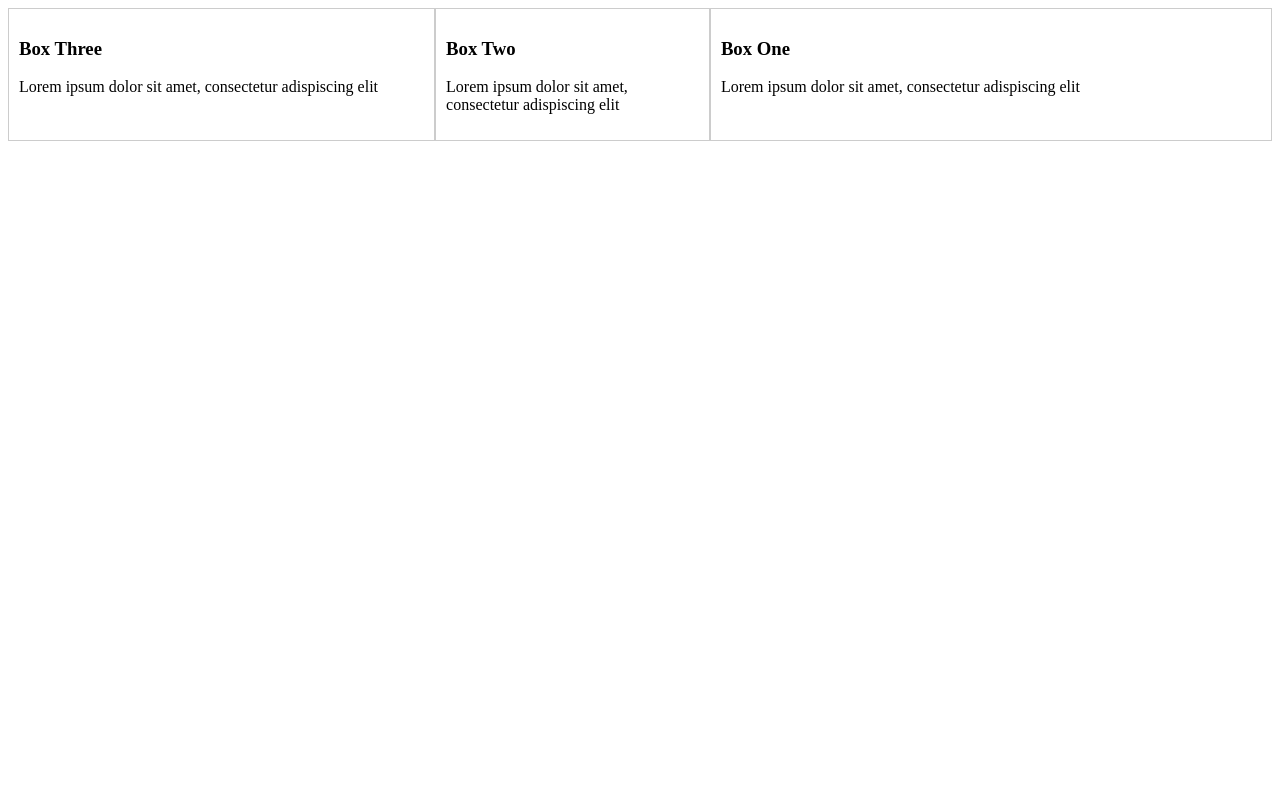
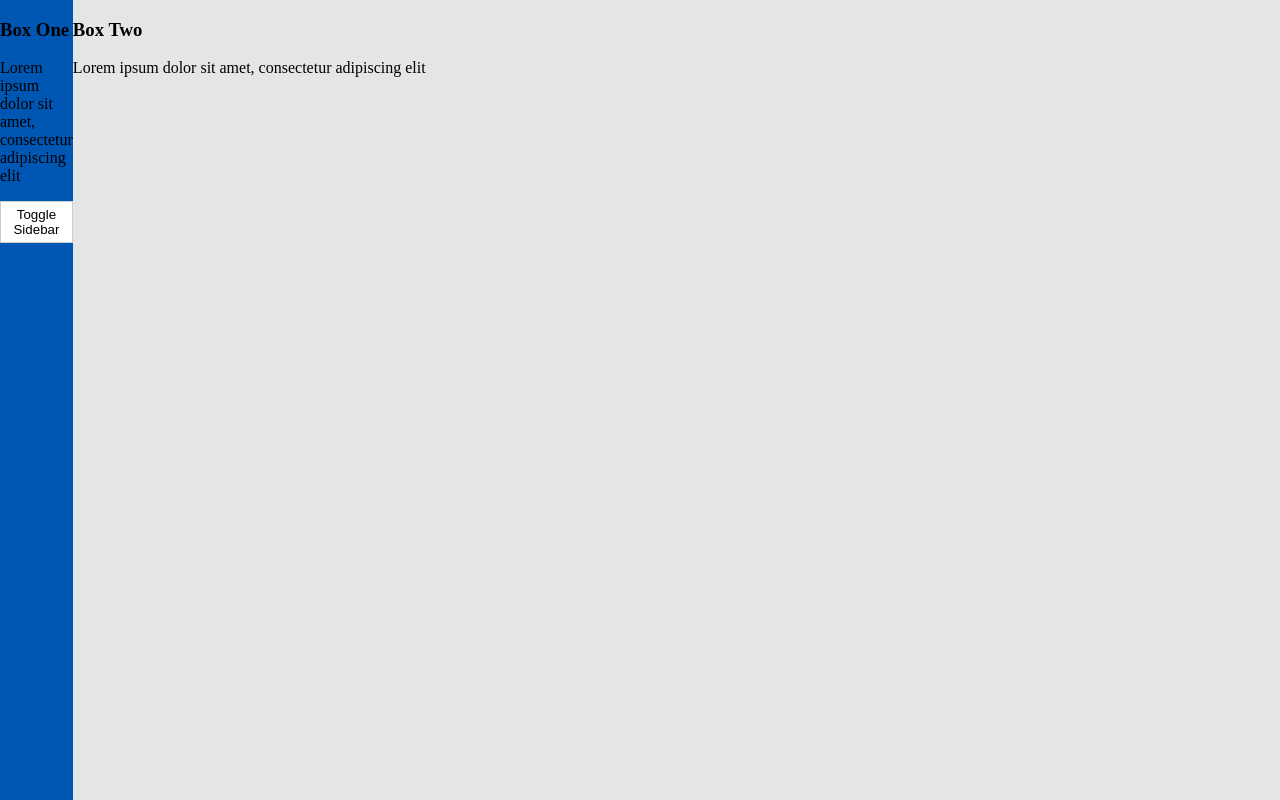
Before and after one commit to webapp-master/my-1st-web-app-project, a Django app: page /lab/ in a window 1280 px wide. Run offline with Django 4.2, Linux system fonts and the light colour scheme.

Commit message:
Foundation: rel= Sidebar container AND Content container

```diff
--- a/website/templates/lab.html
+++ b/website/templates/lab.html
@@ -1,59 +1,64 @@
-<!-- lab.html -->
 <!DOCTYPE html>
 <html>
 <head>
     <title>Lab Page</title>
-</head>
-<body>
+    <style>
+        /* Reset default margin and padding */
+        body, html {
+            margin: 0;
+            padding: 0;
+            height: 100%;
+        }
 
-    <style>
         .container-1 {
             display: flex;
-
-        }
-
-        .container-1 div {
-            border: 1px solid #ccc;
-            padding: 10px;
-
+            height: 100vh;
         }
 
         .box-1 {
             flex: 2;
-            order: 3;
+            order: 1;
+            background-color: #0056b3;
+            transition: flex 0.3s ease; /* Add a smooth transition effect */
         }
 
         .box-2 {
-            flex-basis: 20%;
+            flex: 20;
             order: 2;
+            background-color: rgba(0, 0, 0, 0.1);
         }
 
-        .box-3 {
-            flex: 1.5;
-            order: 1;
+        .toggle-button {
+            background-color: #fff;
+            border: 1px solid #ccc;
+            padding: 5px 10px;
+            cursor: pointer;
         }
 
+        .toggle-width {
+            flex: 1;
+        }
 
     </style>
+    <script>
+        function toggleSidebar() {
+            const box1 = document.querySelector('.box-1');
+            box1.classList.toggle('toggle-width');
+        }
 
+    </script>
+</head>
+<body>
     <div class="container-1">
-
-        <div class="box-1">
+        <div class="box-1 toggle-width">
             <h3>Box One</h3>
-            <p>Lorem ipsum dolor sit amet, consectetur adispiscing elit</p>
+            <p>Lorem ipsum dolor sit amet, consectetur adipiscing elit</p>
+            <button class="toggle-button" onclick="toggleSidebar()">Toggle Sidebar</button>
         </div>
-
         <div class="box-2">
             <h3>Box Two</h3>
-            <p>Lorem ipsum dolor sit amet, consectetur adispiscing elit</p>
+            <p>Lorem ipsum dolor sit amet, consectetur adipiscing elit</p>
         </div>
-
-        <div class="box-3">
-            <h3>Box Three</h3>
-            <p>Lorem ipsum dolor sit amet, consectetur adispiscing elit</p>
-        </div>
-
     </div>
-
 </body>
 </html>
```
Also changed, not shown: static/css/styles.css (+7 -0 lines).
